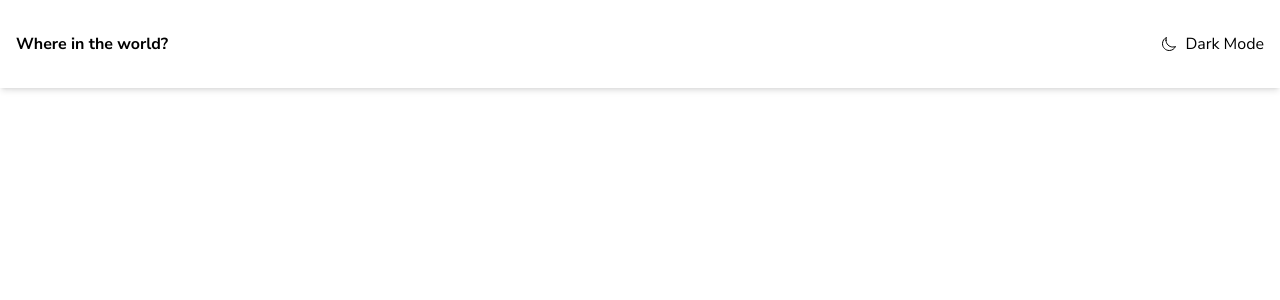
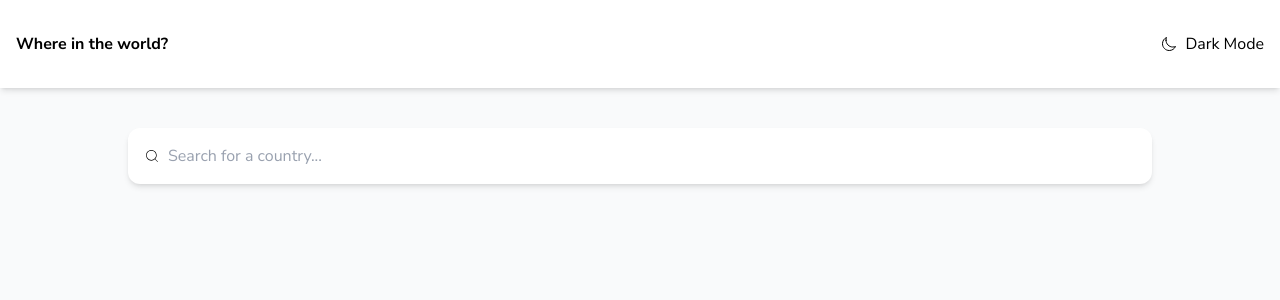
Before and after one commit to trumanwp/countriesAPI, a React (Vite) app: page / in a window 1280 px wide. Shown: the top 300 px of the page. Built offline with nearby package versions, Linux system fonts and the light colour scheme.

Commit message:
Added Finished Search Component, Created Filter.jsx

```diff
--- a/src/App.jsx
+++ b/src/App.jsx
@@ -1,10 +1,15 @@
 import './App.css'
 import Navbar from "./components/Navbar.jsx";
+import Search from "./components/Search.jsx";
 
 function App() {
 
   return (
-      <Navbar/>
+      <div className="container bg-gray-50 flex flex-col items-center min-h-screen">
+        <Navbar/>
+        <Search/>
+      </div>
+
   )
 }
 
--- /dev/null
+++ b/src/components/Filter.jsx
@@ -0,0 +1,8 @@
+export default function Filter() {
+  return (
+    <div className="filter">
+      <h2>Filter Component</h2>
+      {/* Add filter functionality here */}
+    </div>
+  );
+}
--- /dev/null
+++ b/src/components/Search.jsx
@@ -0,0 +1,19 @@
+import { CiSearch } from "react-icons/ci";
+
+export default function Search() {
+
+    return (
+        <div className="w-4/5 bg-white p-4 mt-32 flex flex-row rounded-xl shadow-md font-nunito items-center ">
+            <CiSearch className="mr-2"/>
+            <form action="">
+                <input
+                    type="text"
+                    placeholder="Search for a country..."
+                    className="w-full outline-none placeholder-gray-400"
+
+
+                />
+            </form>
+        </div>
+    )
+}
```
